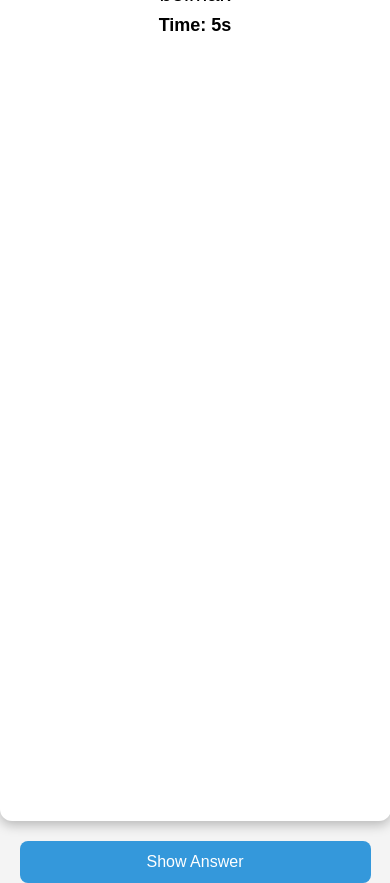
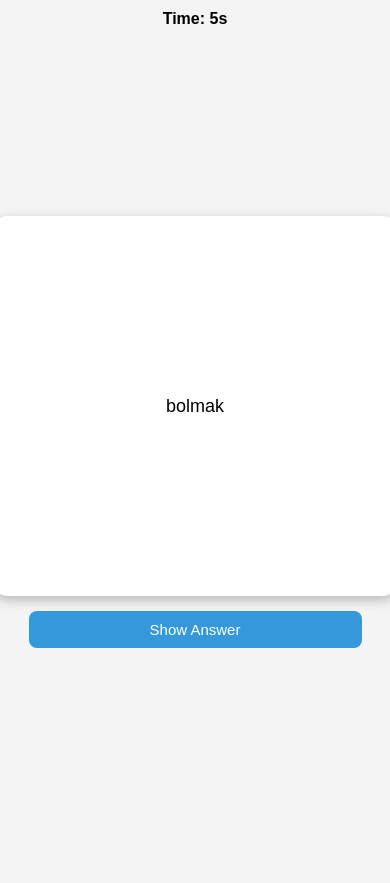
Before and after one commit to Sahet-dev/Sahet-dev-German-Lang-Flash-Cards, a plain HTML site: page index.html in a window 390 px wide. Drawn offline with Linux system fonts and the light colour scheme.

Commit message:
Mobile Screen adjustments

```diff
--- a/index.html
+++ b/index.html
@@ -5,64 +5,69 @@
     <title>Turkmen → German Flashcards</title>
     <meta name="viewport" content="width=device-width, initial-scale=1.0" />
     <style>
+        /* Base Styles */
         body {
             font-family: Arial, sans-serif;
             background: #f4f4f4;
             margin: 0;
-            height: 100vh;
+            min-height: 100vh;
             display: flex;
             flex-direction: column;
             align-items: center;
             justify-content: center;
-            overflow: hidden;
-            position: relative;
+            overflow-x: hidden;
+            padding: 10px;
         }
 
         #timer {
-            position: absolute;
-            top: 15px;
-            font-size: 18px;
+            position: fixed;
+            top: 10px;
+            font-size: 16px;
             font-weight: bold;
             z-index: 10;
         }
 
         #card {
             background: white;
-            width: 90%;
+            width: 100%;
             max-width: 400px;
-            min-height: 820px;
+            min-height: 400px;
             padding: 20px;
             border-radius: 12px;
             box-shadow: 0 4px 12px rgba(0,0,0,0.25);
             display: flex;
             flex-direction: column;
-            justify-content: space-between; /* Push content to top and button to bottom */
+            justify-content: space-between;
             align-items: center;
             text-align: center;
-            font-size: 22px;
+            font-size: 20px;
             position: relative;
             z-index: 5;
+            transition: min-height 0.3s ease;
         }
 
         .card-content {
             width: 100%;
+            flex: 1;
+            display: flex;
+            flex-direction: column;
+            justify-content: center;
         }
 
         #front, #answer {
             width: 100%;
             word-wrap: break-word;
-            font-size: 22px;
         }
 
         #answer {
             margin-top: 15px;
             color: #2c7;
             display: none;
-            font-size: 20px;
+            font-size: 18px;
         }
 
         #showAnswer {
-            margin-top: 20px;
+            margin-top: 15px;
             padding: 12px 20px;
             font-size: 16px;
             cursor: pointer;
@@ -71,12 +76,12 @@
             background: #3498db;
             color: white;
             width: 90%;
-            align-self: center;
+            max-width: 400px;
         }
 
         /* Full screen invisible left/right buttons */
         .side-btn {
-            position: absolute;
+            position: fixed;
             top: 0;
             width: 50%;
             height: 100%;
@@ -90,7 +95,7 @@
 
         /* Emoji feedback smaller on left/right */
         .emoji {
-            position: absolute;
+            position: fixed;
             font-size: 40px;
             top: 50%;
             transform: translateY(-50%);
@@ -105,19 +110,39 @@
 
         #done {
             display: none;
-            font-size: 24px;
+            font-size: 22px;
             font-weight: bold;
             text-align: center;
             padding: 20px;
+            white-space: pre-line;
+        }
+
+        /* Responsive adjustments */
+        @media (max-width: 500px) {
+            #card {
+                font-size: 18px;
+                min-height: 350px;
+                padding: 15px;
+            }
+
+            #answer {
+                font-size: 16px;
+            }
+
+            #showAnswer {
+                font-size: 15px;
+                padding: 10px;
+            }
+
+            .emoji {
+                font-size: 30px;
+            }
         }
     </style>
 </head>
 <body>
 
 <div id="timer">Time: 0s</div>
-
-<!-- Invisible full-screen buttons -->
-
 
 <div id="card">
     <div id="wrongBtn" class="side-btn"></div>
@@ -129,7 +154,6 @@
 </div>
 <button id="showAnswer">Show Answer</button>
 
-<!-- Emoji feedback -->
 <div id="emoji-left" class="emoji">❌</div>
 <div id="emoji-right" class="emoji">✅</div>
 
@@ -146,7 +170,7 @@
     }
 
     function showCard() {
-        if (cards.length === 0) {
+        if (!cards || cards.length === 0) {
             finish();
             return;
         }
@@ -178,7 +202,7 @@
     document.getElementById("wrongBtn").onclick = () => {
         showEmoji("left");
         let card = cards.shift();
-        cards.push(card); // put wrong card at the end
+        cards.push(card);
         setTimeout(showCard, 300);
     };
 
```
